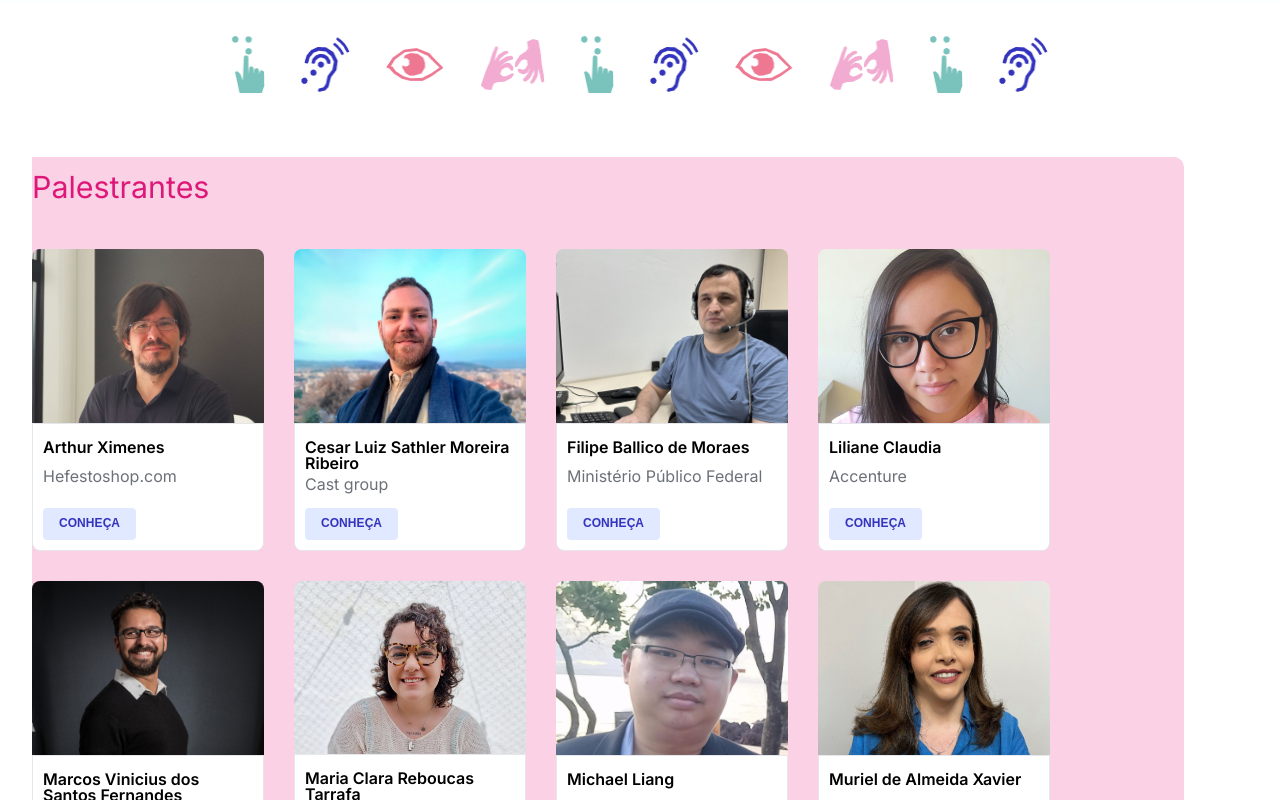
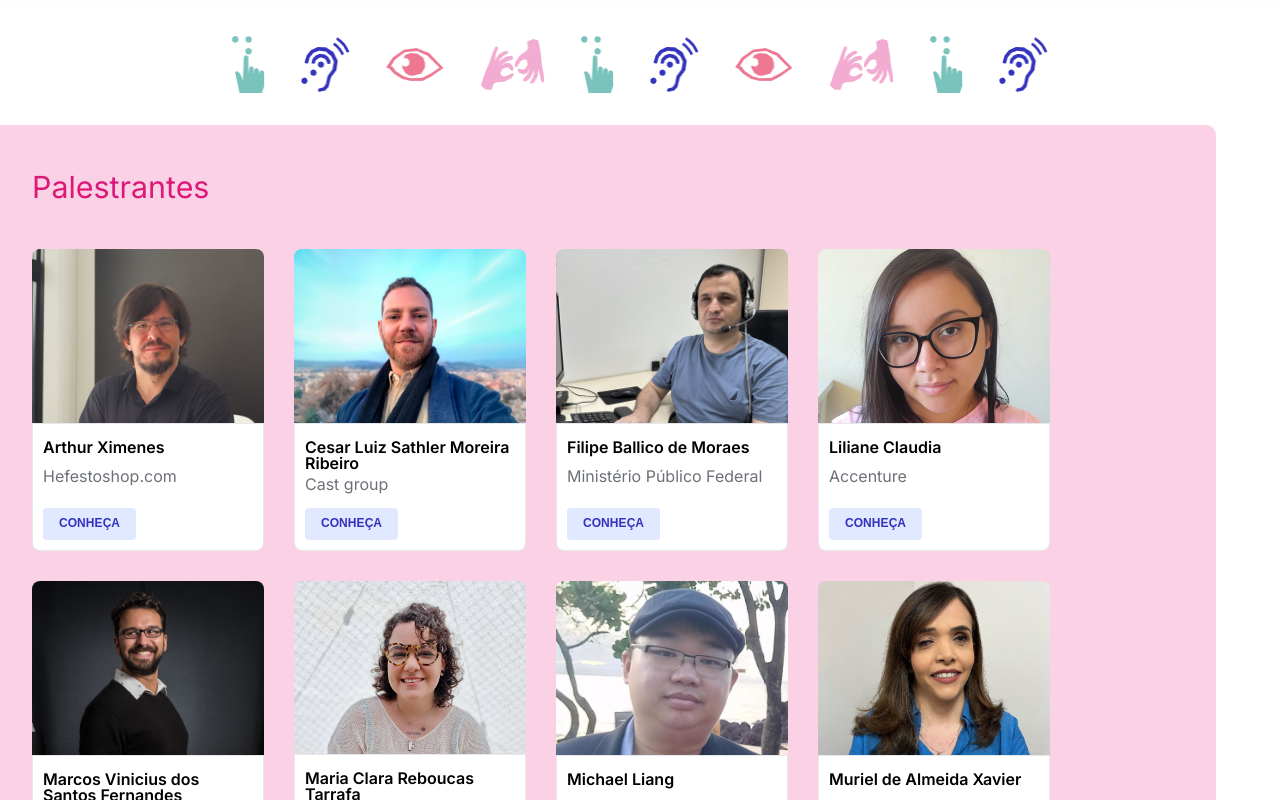
Before and after one commit to acessibilidadebb/a11yday, a React (Vite) app: page / in a window 1280 px wide. Shown: the part 2920-3720 px from the top of the page. Built offline with nearby package versions, Linux system fonts and the light colour scheme.

Commit message:
Fix background

```diff
--- a/src/sections/speakers/styles.scss
+++ b/src/sections/speakers/styles.scss
@@ -6,7 +6,6 @@
   overflow: hidden;
   position: relative;
   display: none;
-  @extend %container;
   &.open {
     display: block;
   }
@@ -15,6 +14,7 @@
   }
 }
 .speakers-container {
+  @extend %container;
   padding-bottom: calc($containerPadding/2);
   position: relative;
   h2 {
```
